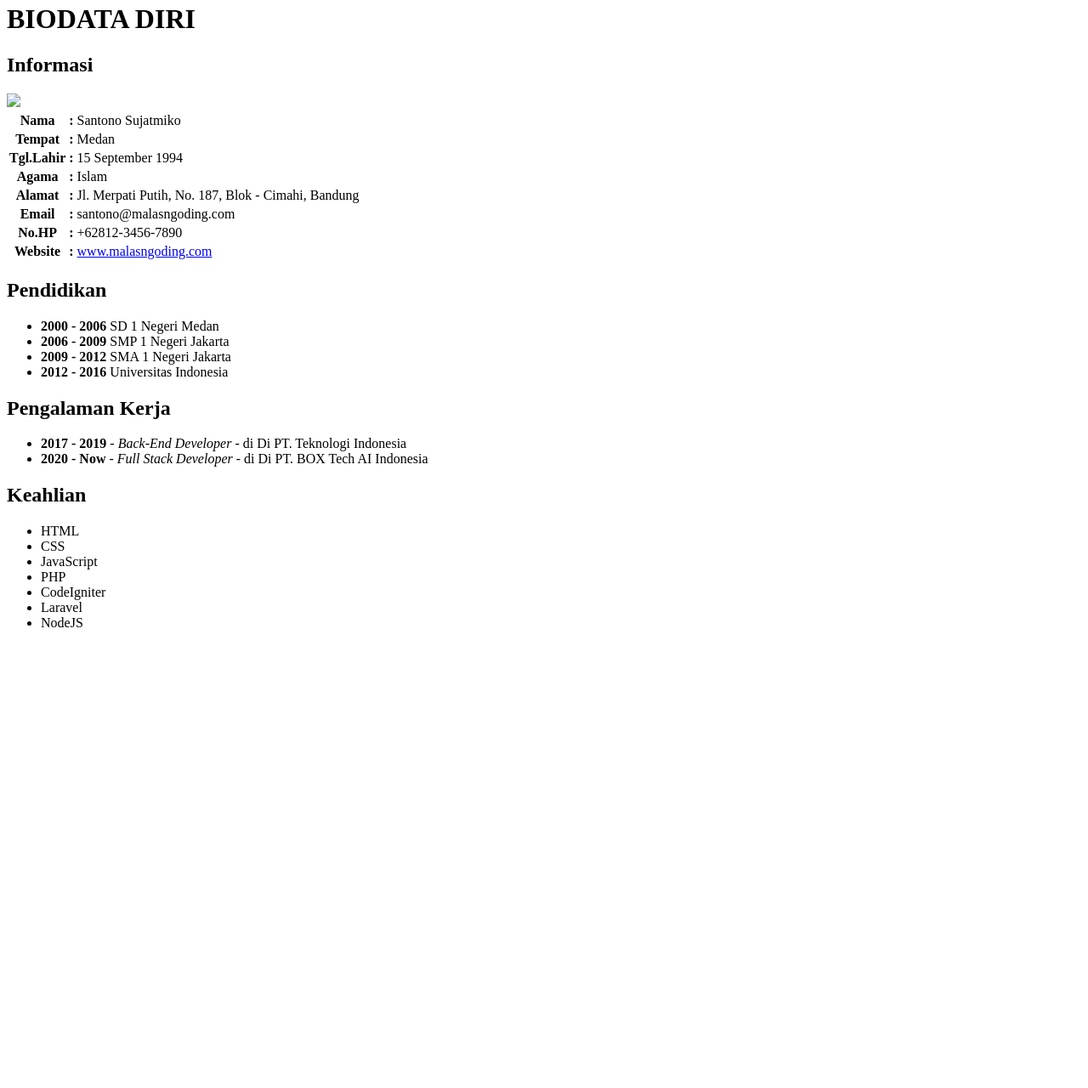
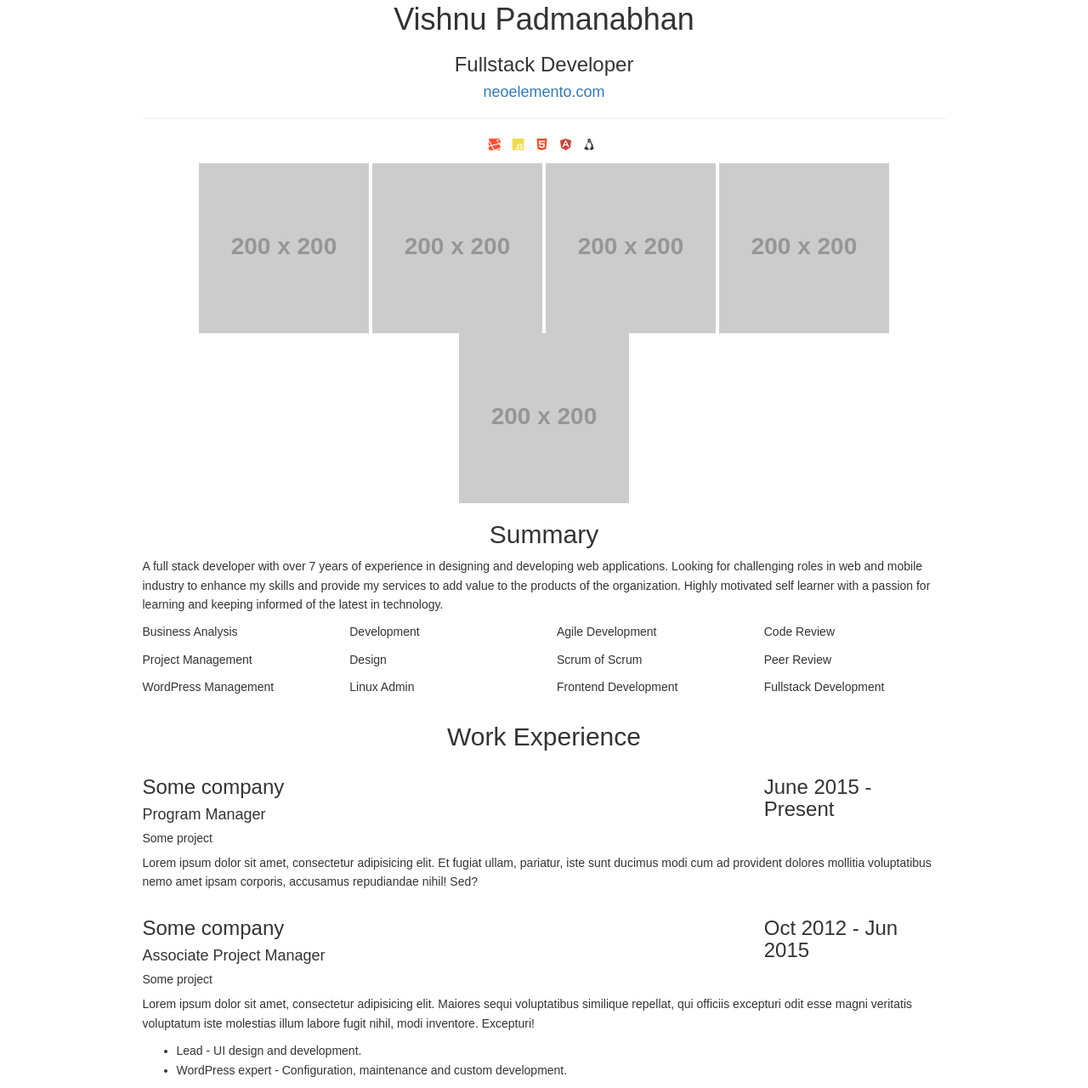
Before and after one commit to nazz-glitch/webprofile-appengine, a plain HTML site: page index.html in a window 1280 px wide. Shown: the part 17-1297 px from the top of the page at 85% size. Before the commit the page ends 800 px from the top, so only its background shows below. Drawn offline with nearby package versions, Linux system fonts and the light colour scheme; placeholder pictures from the web are drawn by us.

Commit message:
Update index.html

```diff
--- a/index.html
+++ b/index.html
@@ -1,123 +1,109 @@
 <!DOCTYPE html>
-<html>
+<html lang="en">
 <head>
-	<meta charset="utf-8">
-	<meta name="viewport" content="width=device-width, initial-scale=1">
-	<title>Biodata</title>
-	<link rel="stylesheet" type="text/css" href="style.css">
+    <meta charset="UTF-8">
+    <meta name="viewport" content="width=device-width, initial-scale=1.0">
+    <title>Portfolio - Vishnu Padmanabhan</title>
+    <link rel="stylesheet" href="https://maxcdn.bootstrapcdn.com/bootstrap/3.4.1/css/bootstrap.min.css">
+    <link href="https://cdn.jsdelivr.net/gh/devicons/devicon@latest/devicon.min.css" rel="stylesheet">
+    <link rel="stylesheet" href="styles.css">
 </head>
 <body>
-	<div class="kotak">
-
-		<div class="judul">
-			<h1>BIODATA DIRI</h1>
-		</div>
-
-		<div class="blok">
-
-			<h2>Informasi</h2>
-
-			<div class="kiri">
-				<img src="foto.jpg">
-			</div>
-
-			<div class="kanan">
-				<table>
-					<tr>
-						<th>Nama</th>
-						<th>:</th>
-						<td>Santono Sujatmiko</td>
-					</tr>
-					<tr>
-						<th>Tempat</th>
-						<th>:</th>
-						<td>Medan</td>
-					</tr>
-					<tr>
-						<th>Tgl.Lahir</th>
-						<th>:</th>
-						<td>15 September 1994</td>
-					</tr>
-					<tr>
-						<th>Agama</th>
-						<th>:</th>
-						<td>Islam</td>
-					</tr>
-					<tr>
-						<th>Alamat</th>
-						<th>:</th>
-						<td>Jl. Merpati Putih, No. 187, Blok - Cimahi, Bandung</td>
-					</tr>
-					<tr>
-						<th>Email</th>
-						<th>:</th>
-						<td>santono@malasngoding.com</td>
-					</tr>
-					<tr>
-						<th>No.HP</th>
-						<th>:</th>
-						<td>+62812-3456-7890</td>
-					</tr>
-					<tr>
-						<th>Website</th>
-						<th>:</th>
-						<td><a href="https://www.malasngoding.com">www.malasngoding.com</a></td>
-					</tr>
-				</table>
-
-			</div>
-
-		</div>
-
-		<div class="blok">
-
-			<h2>Pendidikan</h2>
-
-			<div>
-				<ul>
-					<li><b>2000 - 2006</b> SD 1 Negeri Medan</li>
-					<li><b>2006 - 2009</b> SMP 1 Negeri Jakarta</li>
-					<li><b>2009 - 2012</b> SMA 1 Negeri Jakarta</li>
-					<li><b>2012 - 2016</b> Universitas Indonesia</li>
+    <div class="container">
+        <div class="row">
+        <div class="col-md-10 col-md-offset-1">
+            <div class="title text-center">
+            <h1>Vishnu Padmanabhan</h1>
+            <h3>Fullstack Developer</h3>
+            <h4><a href="http://neoelemento.com">neoelemento.com</a></h4>
+            <hr />
+            <ul class="list-inline">
+                <li><i class="devicon-laravel-plain colored"></i></li>
+                <li><i class="devicon-javascript-plain colored"></i></li>
+                <li><i class="devicon-html5-plain colored"></i></li>
+                <li><i class="devicon-angularjs-plain colored"></i></li>
+                <li><i class="devicon-linux-plain"></i></li>
             </ul>
             </div>
 
+            <!-- Photo section -->
+            <div class="photos text-center">
+            <img src="https://via.placeholder.com/200" alt="Photo 1">
+            <img src="https://via.placeholder.com/200" alt="Photo 2">
+            <img src="https://via.placeholder.com/200" alt="Photo 3">
+            <img src="https://via.placeholder.com/200" alt="Photo 4">
+            <img src="https://via.placeholder.com/200" alt="Photo 5">
             </div>
 
-		<div class="blok">
+            <!-- Summary section -->
+            <div class="summary">
+            <h2 class="text-center">Summary</h2>
+            <p>A full stack developer with over 7 years of experience in designing and developing web applications. Looking for challenging roles in web and mobile industry to enhance my skills and provide my services to add value to the products of the organization. Highly motivated self learner with a passion for learning and keeping informed of the latest in technology.</p>
+            <div class="row">
+                <div class="col-md-3 col-sm-3">
+                <p>Business Analysis</p>
+                <p>Project Management</p>
+                <p>WordPress Management</p>
+                </div>
+                <div class="col-md-3 col-sm-3">
+                <p>Development</p>
+                <p>Design</p>
+                <p>Linux Admin</p>
+                </div>
+                <div class="col-md-3 col-sm-3">
+                <p>Agile Development</p>
+                <p>Scrum of Scrum</p>
+                <p>Frontend Development</p>
+                </div>
+                <div class="col-md-3 col-sm-3">
+                <p>Code Review</p>
+                <p>Peer Review</p>
+                <p>Fullstack Development</p>
+                </div>
+            </div>
+            </div>
 
-			<h2>Pengalaman Kerja</h2>
-
-			<div>
+            <!-- Work experience section -->
+            <div class="work-experience">
+            <h2 class="text-center">Work Experience</h2>
+            <div class="row experience-title">
+                <div class="col-md-9">
+                <h3>Some company</h3>
+                <h4>Program Manager</h4>
+                <h5>Some project</h5>
+                </div>
+                <div class="col-md-3">
+                <h3>June 2015 - Present</h3>
+                </div>
+            </div>
+            <div class="row experience-summary">
+                <div class="col-md-12">
+                <p>Lorem ipsum dolor sit amet, consectetur adipisicing elit. Et fugiat ullam, pariatur, iste sunt ducimus modi cum ad provident dolores mollitia voluptatibus nemo amet ipsam corporis, accusamus repudiandae nihil! Sed?</p>
+                </div>
+            </div>
+            <div class="row experience-title">
+                <div class="col-md-9">
+                <h3>Some company</h3>
+                <h4>Associate Project Manager</h4>
+                <h5>Some project</h5>
+                </div>
+                <div class="col-md-3">
+                <h3>Oct 2012 - Jun 2015</h3>
+                </div>
+            </div>
+            <div class="row experience-summary">
+                <div class="col-md-12">
+                <p>Lorem ipsum dolor sit amet, consectetur adipisicing elit. Maiores sequi voluptatibus similique repellat, qui officiis excepturi odit esse magni veritatis voluptatum iste molestias illum labore fugit nihil, modi inventore. Excepturi!</p>
                 <ul>
-					<li>
-						<b>2017 - 2019</b> - <i>Back-End Developer</i> - di Di PT. Teknologi Indonesia
-					</li>
-					<li>
-						<b>2020 - Now</b> - <i>Full Stack Developer</i> - di Di PT. BOX Tech AI Indonesia
-					</li>
+                    <li>Lead - UI design and development.</li>
+                    <li>WordPress expert - Configuration, maintenance and custom development.</li>
                 </ul>
                 </div>
-
             </div>
-
-		<div class="blok">
-
-			<h2>Keahlian</h2>
-
-			<div>
-				<ul>
-					<li>HTML</li>
-					<li>CSS</li>
-					<li>JavaScript</li>
-					<li>PHP</li>
-					<li>CodeIgniter</li>
-					<li>Laravel</li>
-					<li>NodeJS</li>
-				</ul>
             </div>
 
         </div>
         </div>
+    </div>
 </body>
 </html>
```
Lines whose indentation alone changed are shown as unchanged.
